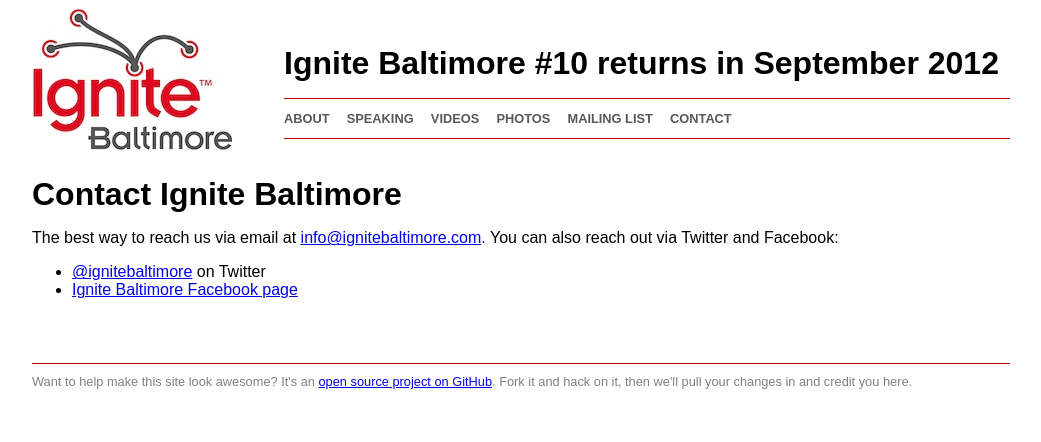
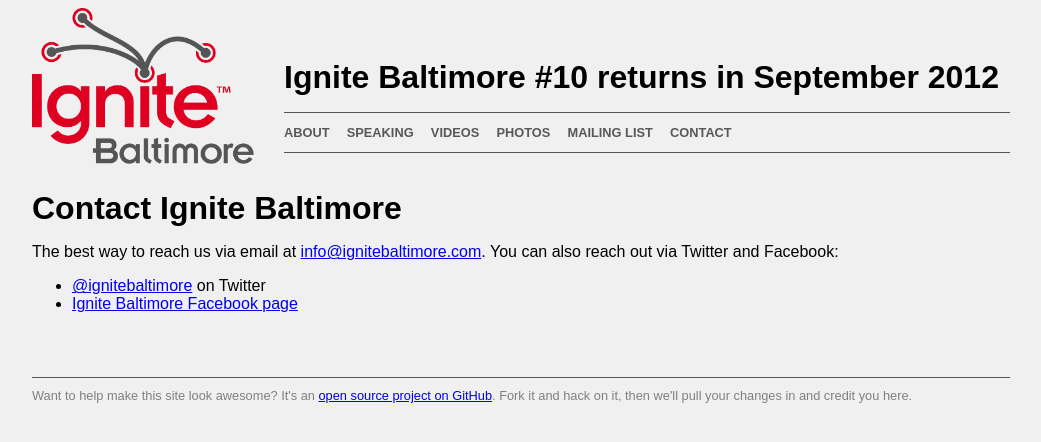
Before and after one commit to ignitebaltimore/ignitebaltimore.github.com, a Jekyll site: the page built from contact.html, in a window 1280 px wide. Shown: the top 442 px of the page, without its empty margins (119-1160 px from the left). Built offline with Jekyll 4.4.1, drawn with Linux system fonts in a browser that asks for light colours.

Commit message:
make logo look nicer and change background color (also match logo colors)

```diff
--- a/_layouts/default.html
+++ b/_layouts/default.html
@@ -14,7 +14,7 @@
 <div class="layout-978">
   <div id="header_row" class="row">
     <div class="col3">
-      <a href="/"><img src="images/logo.jpg" width="200" height="142" alt="Ignite Baltimore Logo"></a>
+      <a href="/"><img src="images/logo.gif" width="222" height="156" alt="Ignite Baltimore Logo"></a>
     </div>
     <div id="header_text" class="col9">
       <h1>Ignite Baltimore #10 returns in September 2012</h1>
--- a/css/styles.css
+++ b/css/styles.css
@@ -1,4 +1,5 @@
 body {
+  background-color: #F0F0F0;
   font-family: gesta,sans-serif;
   font-style: normal;
   font-weight: 300;
@@ -11,7 +12,7 @@
 
 #top_links {
   padding: 10px 0;
-  border: solid 1px #B80000;
+  border: solid 1px #555555;
   border-width: 1px 0px;
   margin: 1em 0 1em 0;
 }
@@ -59,7 +60,7 @@
   color: gray;
   font-size: 0.8em;
   padding: 10px 0;
-  border: solid 1px #B80000;
+  border: solid 1px #555555;
   border-width: 1px 0 0 0;
   margin: 5em 0 0 0;
 }
```
Also changed, not shown: images/logo.gif (added), images/logo.jpg (deleted).
